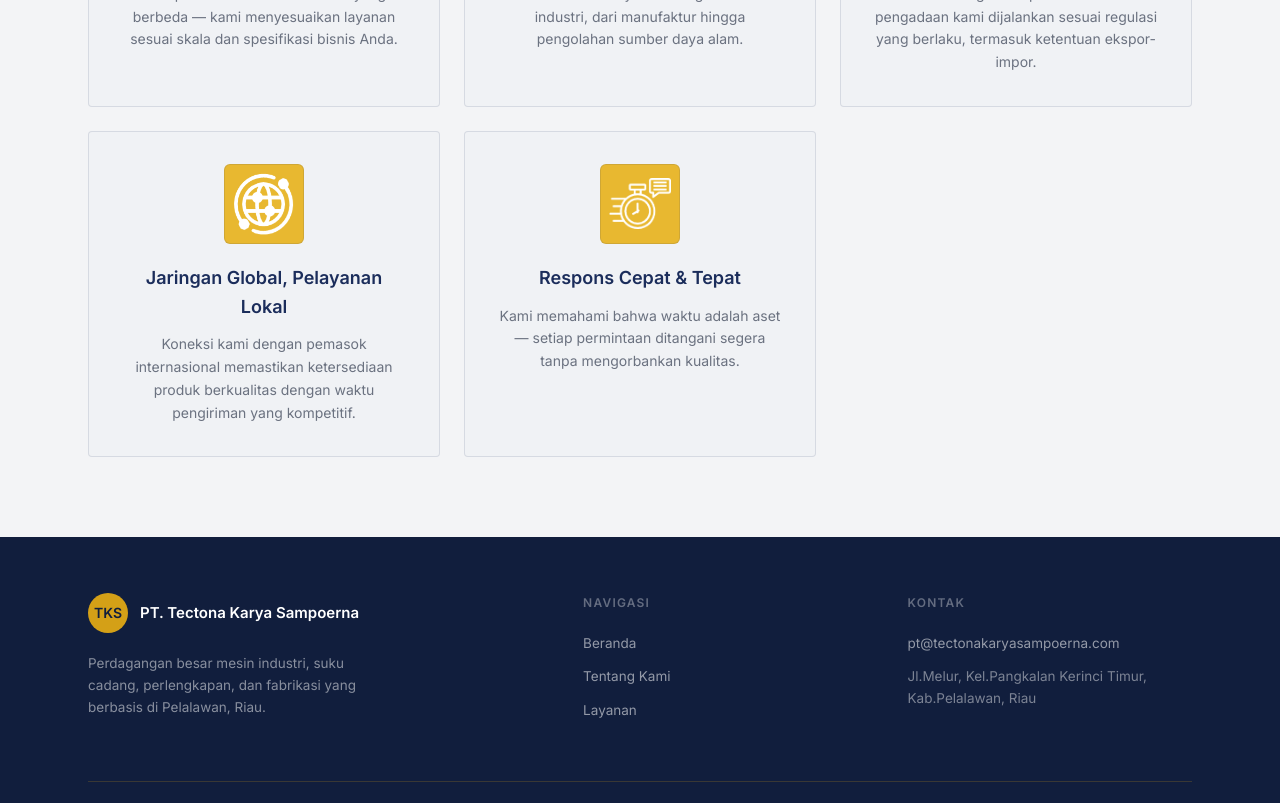
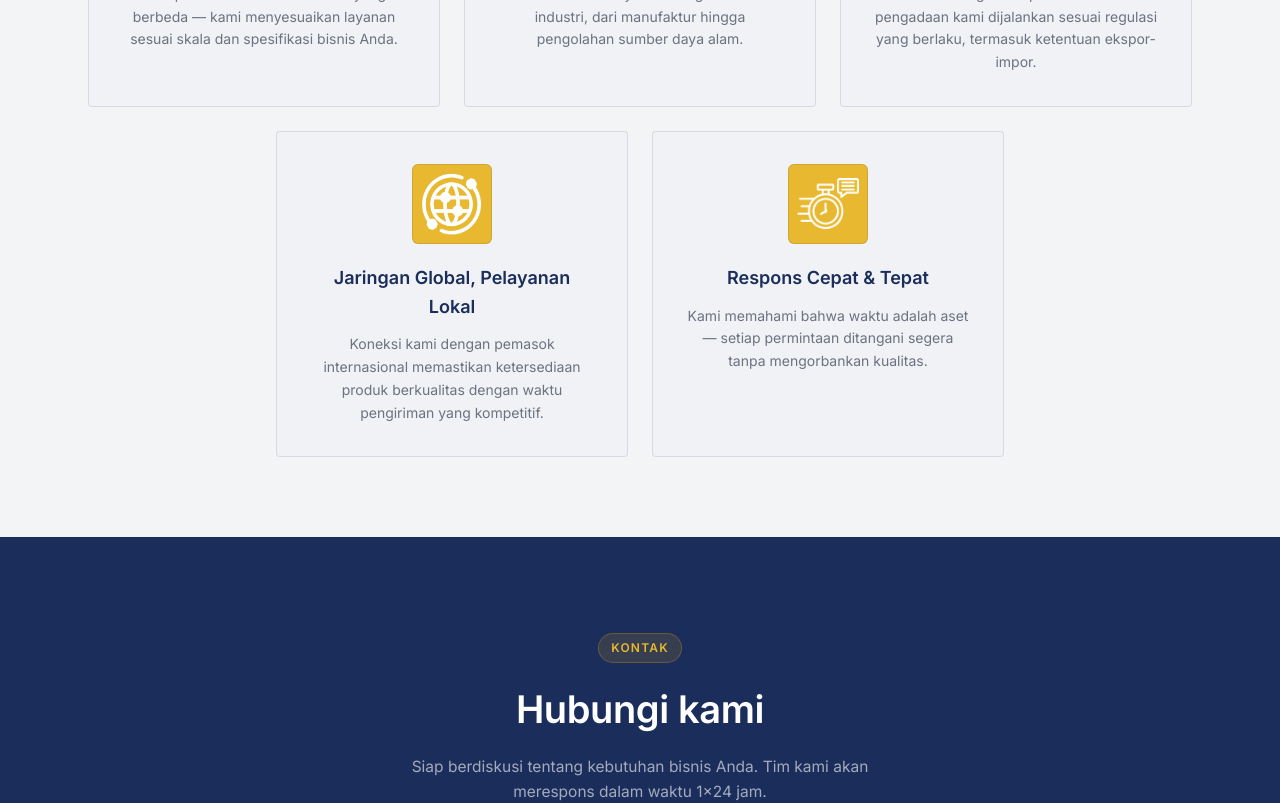
Before and after one commit to ifs20004-itdel/prototype, a Next.js app: page /about in a window 1280 px wide. Shown: the part 1640-2443 px from the top of the page. Built offline with nearby package versions, Linux system fonts and the light colour scheme.

Commit message:
docs: add contact to about page

```diff
--- a/app/about/AboutPageClient.tsx
+++ b/app/about/AboutPageClient.tsx
@@ -1,9 +1,10 @@
 "use client";
 import Navbar from "@/components/Navbar";
+import Contact from "@/components/Contact";
 import Footer from "@/components/Footer";
 import WhatsAppButton from "@/components/WhatsappButton";
+import { aboutPage, aboutSummary} from "@/libs/data";
 import Image from "next/image";
-import { aboutPage, aboutSummary, stats } from "@/libs/data";
 
 export default function AboutPage() {
   return (
@@ -158,11 +159,16 @@ export default function AboutPage() {
             </h2>
           </div>
 
-          <div className="grid md:grid-cols-3 gap-6">
+          <div className="grid md:grid-cols-6 gap-6">
             {aboutSummary.values.map((v, i) => (
               <div
                 key={i}
-                className="p-8 rounded-sm text-center"
+                className={`p-8 rounded-sm text-center md:col-span-2 ${
+                  aboutSummary.values.length % 3 === 2 &&
+                  i === aboutSummary.values.length - 2
+                    ? "md:col-start-2"
+                    : ""
+                }`}
                 style={{
                   background: "var(--white)",
                   border: "1px solid var(--line)",
@@ -207,7 +213,7 @@ export default function AboutPage() {
           </div>
         </div>
       </section>
-
+      <Contact />
       <Footer />
       <WhatsAppButton />
     </main>
--- a/libs/data.ts
+++ b/libs/data.ts
@@ -25,13 +25,6 @@ export const heroContent = {
   ctaPrimary: { label: "Lihat Layanan Kami", href: "/services" },
   ctaSecondary: { label: "Hubungi Kami", href: "#contact" },
 };
-
-export const stats = [
-  { value: "10+", label: "Tahun Pengalaman" },
-  { value: "200+", label: "Produk Tersedia" },
-  { value: "50+", label: "Klien Industri" },
-  { value: "100%", label: "Komitmen Kualitas" },
-];
 
 export const strengths = [
   { icon: "/icons/layanan.svg", title: "Layanan lengkap dan terpadu" },
```
